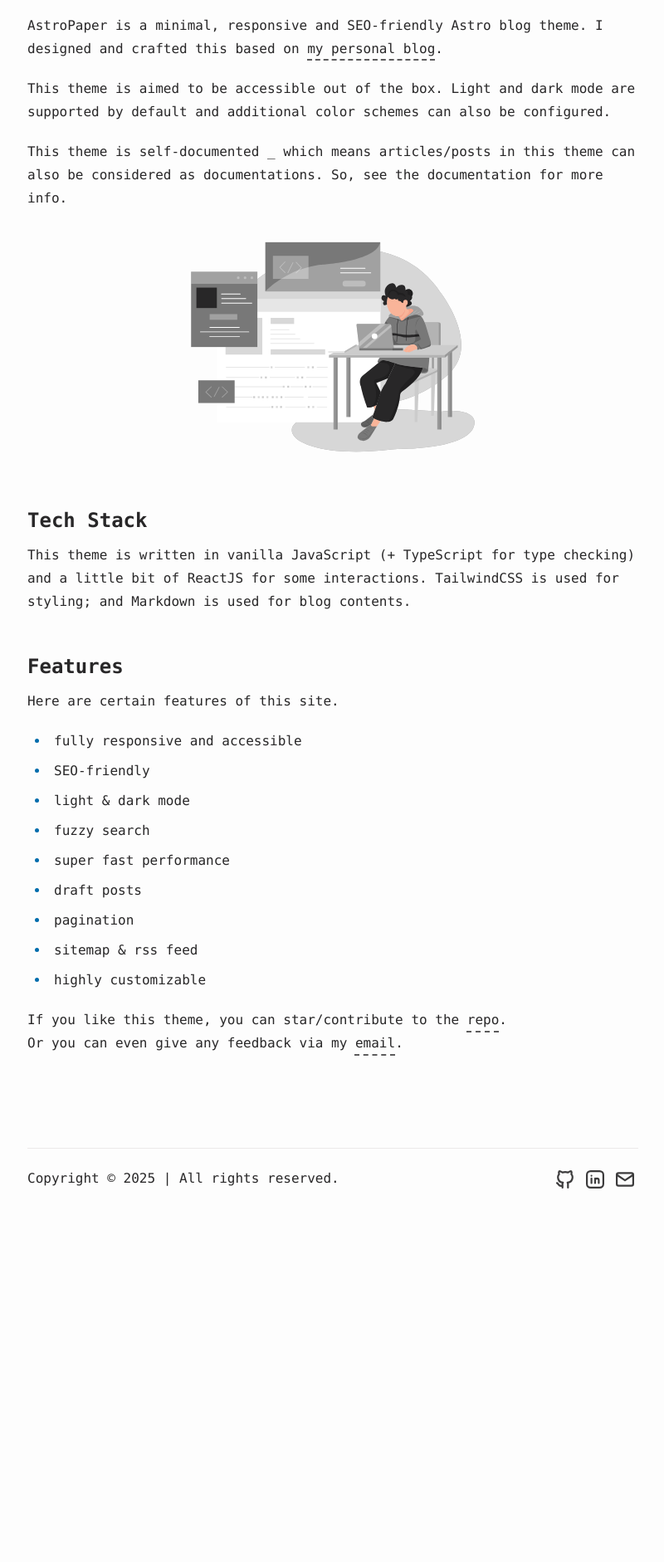
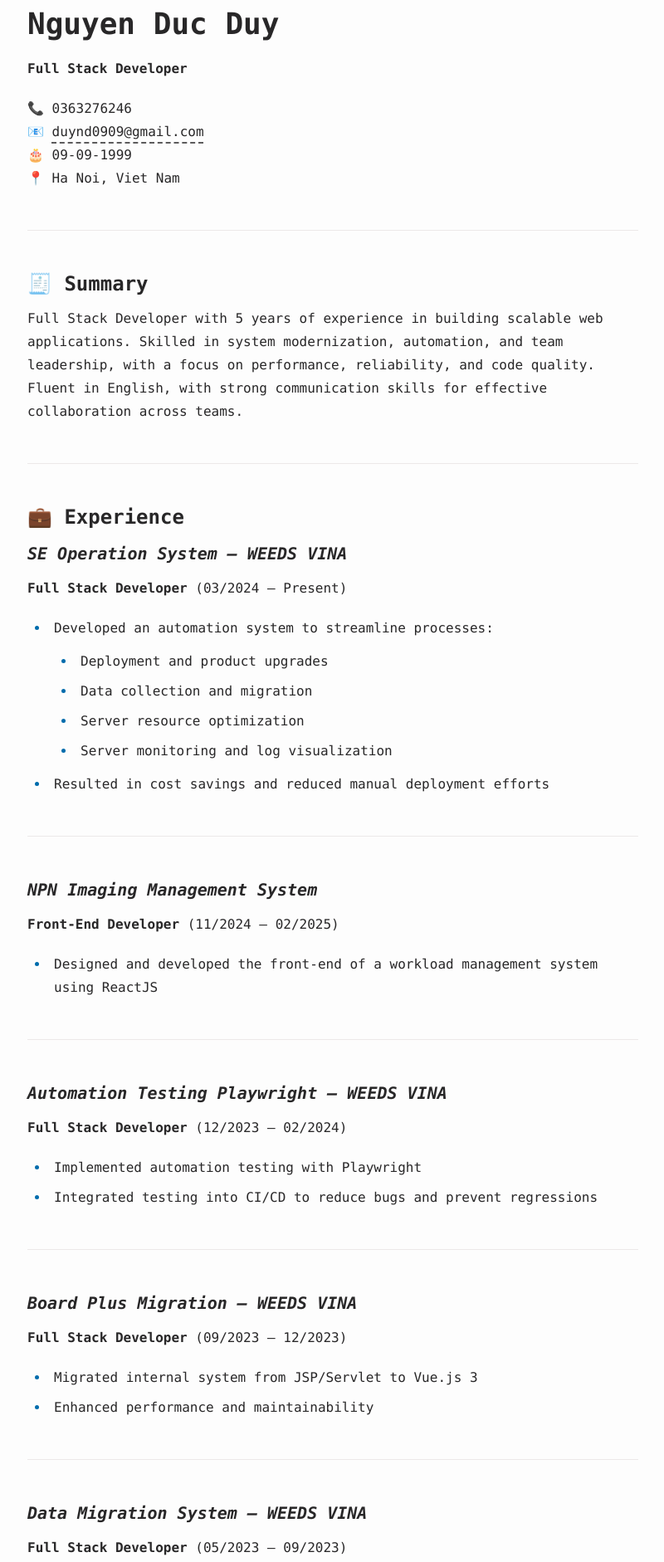
Before and after one commit to duynd0909/duygital, an Astro site: page /about in a window 1280 px wide. Shown: the part 184-2066 px from the top of the page at 83% size, without its empty margins (239-1039 px from the left). Before the commit the page ends 1640 px from the top, so only its background shows below. Built offline with nearby package versions, Linux system fonts and the light colour scheme; Astro itself is replaced by a stand-in of ours.

Commit message:
Update about

```diff
--- a/src/pages/about.md
+++ b/src/pages/about.md
@@ -3,34 +3,112 @@
 title: "About"
 ---
 
-AstroPaper is a minimal, responsive and SEO-friendly Astro blog theme. I designed and crafted this based on [my personal blog](https://satnaing.dev/blog).
+# Nguyen Duc Duy
 
-This theme is aimed to be accessible out of the box. Light and dark mode are supported by
-default and additional color schemes can also be configured.
+**Full Stack Developer**
 
-This theme is self-documented \_ which means articles/posts in this theme can also be considered as documentations. So, see the documentation for more info.
+📞 0363276246
+📧 [duynd0909@gmail.com](mailto:duynd0909@gmail.com)
+🎂 09-09-1999
+📍 Ha Noi, Viet Nam
 
-<div>
-  <img src="/dev.svg" class="sm:w-1/2 mx-auto" alt="coding dev illustration">
-</div>
+---
 
-## Tech Stack
+## 🧾 Summary
 
-This theme is written in vanilla JavaScript (+ TypeScript for type checking) and a little bit of ReactJS for some interactions. TailwindCSS is used for styling; and Markdown is used for blog contents.
+Full Stack Developer with 5 years of experience in building scalable web applications. Skilled in system modernization, automation, and team leadership, with a focus on performance, reliability, and code quality. Fluent in English, with strong communication skills for effective collaboration across teams.
 
-## Features
+---
 
-Here are certain features of this site.
+## 💼 Experience
 
-- fully responsive and accessible
-- SEO-friendly
-- light & dark mode
-- fuzzy search
-- super fast performance
-- draft posts
-- pagination
-- sitemap & rss feed
-- highly customizable
+### SE Operation System – WEEDS VINA
 
-If you like this theme, you can star/contribute to the [repo](https://github.com/satnaing/astro-paper).
-Or you can even give any feedback via my [email](mailto:contact@satnaing.dev).
+**Full Stack Developer** (03/2024 – Present)
+
+- Developed an automation system to streamline processes:
+  - Deployment and product upgrades
+  - Data collection and migration
+  - Server resource optimization
+  - Server monitoring and log visualization
+- Resulted in cost savings and reduced manual deployment efforts
+
+---
+
+### NPN Imaging Management System
+
+**Front-End Developer** (11/2024 – 02/2025)
+
+- Designed and developed the front-end of a workload management system using ReactJS
+
+---
+
+### Automation Testing Playwright – WEEDS VINA
+
+**Full Stack Developer** (12/2023 – 02/2024)
+
+- Implemented automation testing with Playwright
+- Integrated testing into CI/CD to reduce bugs and prevent regressions
+
+---
+
+### Board Plus Migration – WEEDS VINA
+
+**Full Stack Developer** (09/2023 – 12/2023)
+
+- Migrated internal system from JSP/Servlet to Vue.js 3
+- Enhanced performance and maintainability
+
+---
+
+### Data Migration System – WEEDS VINA
+
+**Full Stack Developer** (05/2023 – 09/2023)
+
+- Built a system to migrate customer databases into the platform
+- Supported multiple database types and created a drag-and-drop UI
+
+---
+
+### Timesheet Management System – CMC Global
+
+**Full Stack Developer & Team Leader** (12/2022 – 05/2023)
+
+- Built a time-tracking and reporting system using ReactJS and Spring Boot
+- Led code review, deployment, training, and performance evaluation
+- Set coding standards and tracked team compliance
+
+---
+
+### Logistics Tracking System – CMC Global
+
+**Full Stack Developer** (03/2022 – 11/2022)
+
+- Built a logistics tracking system with Java Spring Boot and VueJS
+
+---
+
+### Digital Resources Management System – FPT Software
+
+**Junior Developer** (03/2020 – 09/2022)
+
+- Developed systems to manage and reuse tools/code across FPT Software
+- Implemented reporting for tool usage tracking
+- Tech stack: Java Spring Boot, VueJS
+
+---
+
+## 🎓 Education
+
+**Bachelor’s in Software Engineering** (09/2017 – 09/2021)
+FPT University
+
+- 50% Study Fee Scholarship
+
+---
+
+## 🛠 Skills
+
+- **Languages & Frameworks**: Java, TypeScript, HTML, CSS, SCSS, ReactJS, VueJS, AngularJS
+- **Databases**: PostgreSQL, MySQL, ElasticSearch, OpenSearch
+- **Tools**: Linux
```
Also changed, not shown: src/pages/archives/index.astro (line endings or trailing spaces).
